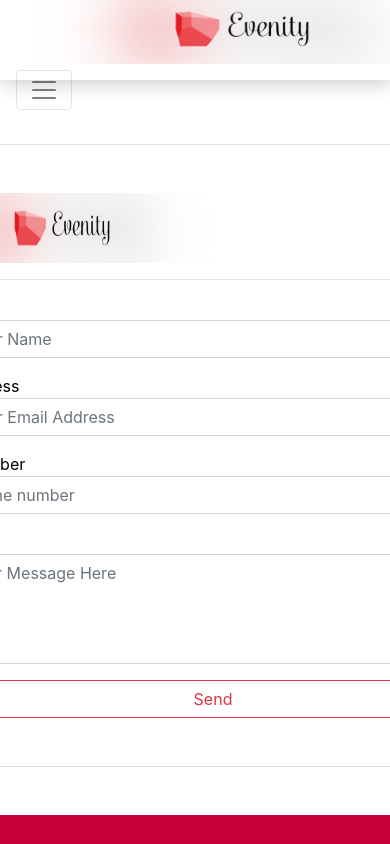
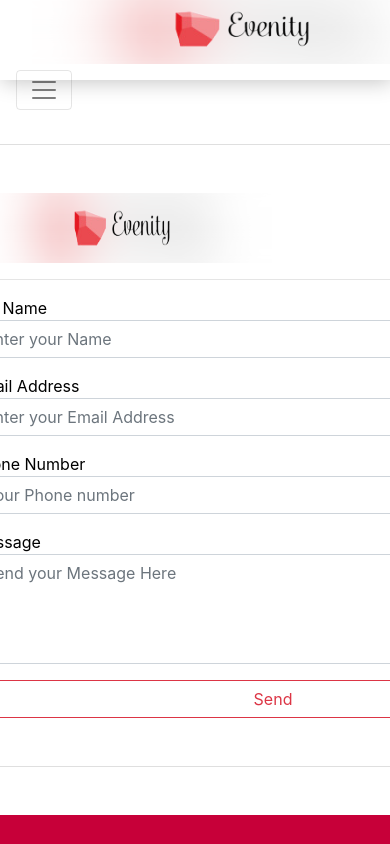
Before and after one commit to Team-Event-App/frontend, a React (Create React App) app: page /#/contact in a window 390 px wide. Shown: the top 844 px of the page. Built offline with nearby package versions, Linux system fonts and the light colour scheme; no server answers.

Commit message:
update queries

```diff
--- a/src/pages/Contact/Contact.css
+++ b/src/pages/Contact/Contact.css
@@ -22,3 +22,8 @@
       margin-left: -280px;
     }
   }
+  @media all and (max-width:768px) {
+    .contactCard{
+      margin-left: -220px;
+    }
+  }
--- a/src/pages/Detail/Detail.css
+++ b/src/pages/Detail/Detail.css
@@ -4,6 +4,7 @@
 @media all and (max-width: 769px) {
     .detailCardImage{
         width: 560px !important;
+
     }
     .cardDetail{
         width: 600px !important;
--- a/src/pages/Home/Category/Category.js
+++ b/src/pages/Home/Category/Category.js
@@ -37,8 +37,8 @@ export default class CategoryCarousel extends Component {
 									480: {
 										slidesPerPage: 1,
 									},
-									768: {
-										slidesPerPage: 2,
+									769: {
+										slidesPerPage: 1,
 										arrows: false,
 									},
 									900: {
```
